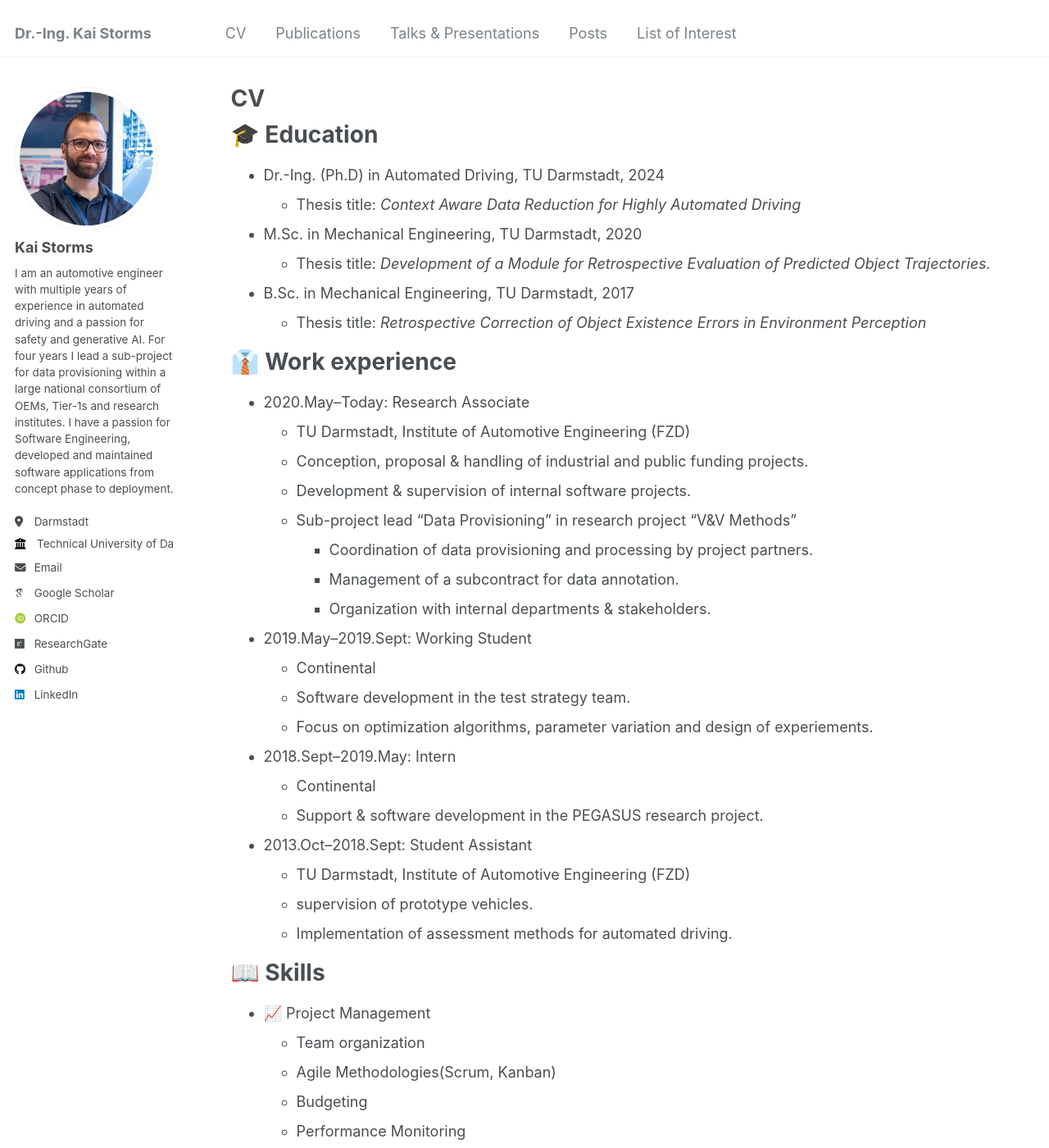
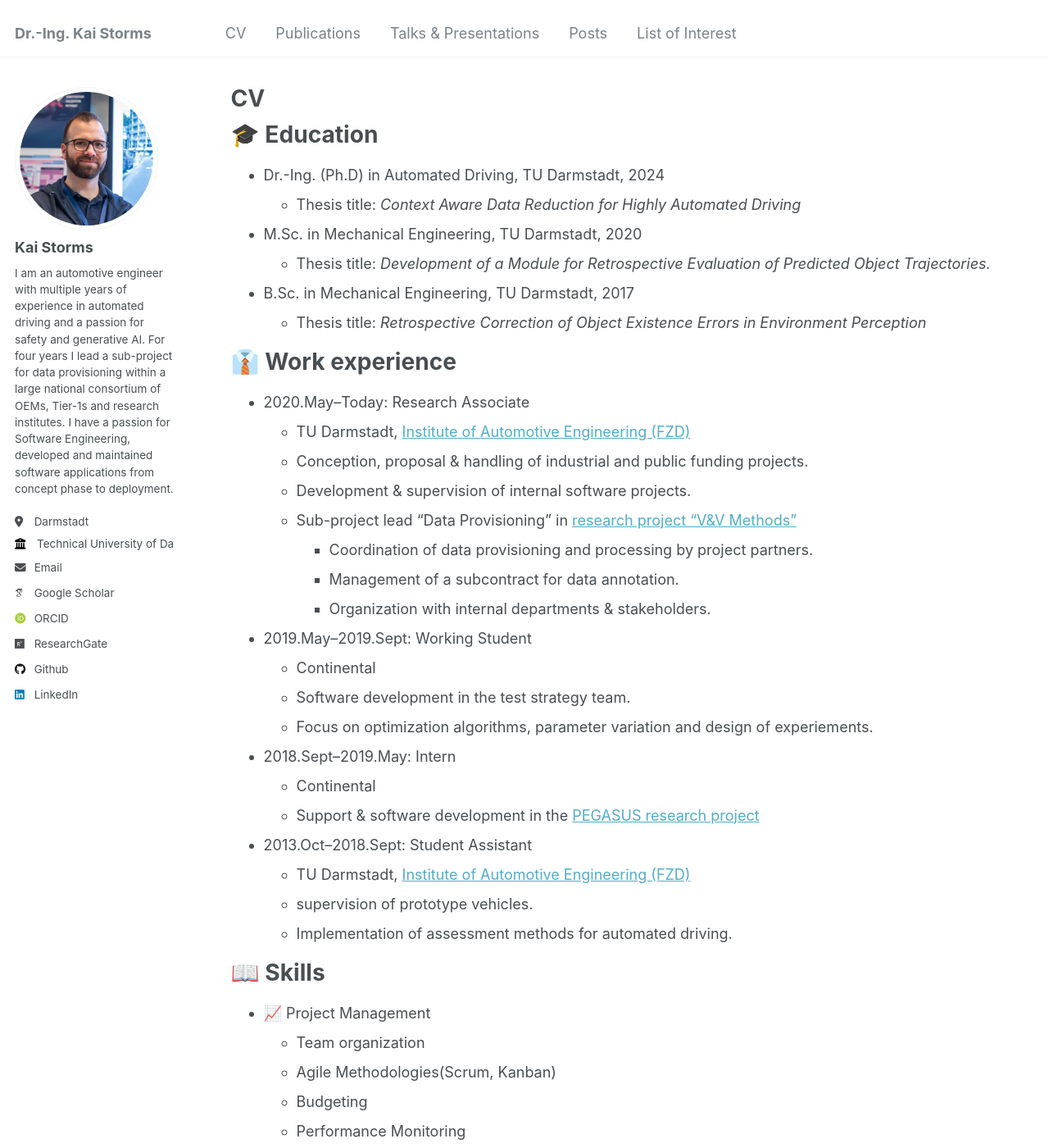
Before and after one commit to kai-storms/kai-storms.github.io, a Jekyll site: the page built from _pages/cv.md, in a window 1280 px wide and 1400 px high. Shown: the whole window at 82% size. Built offline with Jekyll 4.4.1, drawn with Linux system fonts in a browser that asks for light colours; some web fonts are replaced; some of the changed lines change nothing that is shown.

Commit message:
update cv

```diff
--- a/_pages/cv.md
+++ b/_pages/cv.md
@@ -21,10 +21,10 @@ redirect_from:
 👔 Work experience
 ======
 * 2020.May–Today: Research Associate
-  * TU Darmstadt, Institute of Automotive Engineering (FZD)
+  * TU Darmstadt, [Institute of Automotive Engineering (FZD)](https://www.fzd.tu-darmstadt.de)
   * Conception, proposal & handling of industrial and public funding projects.
   * Development & supervision of internal software projects.
-  * Sub-project lead "Data Provisioning" in research project "V&V Methods"
+  * Sub-project lead "Data Provisioning" in [research project "V&V Methods"](https://www.vvm-projekt.de/en/)
     * Coordination of data provisioning and processing by project partners.
     * Management of a subcontract for data annotation.
     * Organization with internal departments & stakeholders.
@@ -36,10 +36,10 @@ redirect_from:
 
 * 2018.Sept–2019.May: Intern
   * Continental
-  * Support & software development in the PEGASUS research project.
+  * Support & software development in the [PEGASUS research project](https://www.pegasusprojekt.de/en/)
 
 * 2013.Oct–2018.Sept: Student Assistant
-  * TU Darmstadt, Institute of Automotive Engineering (FZD)
+  * TU Darmstadt, [Institute of Automotive Engineering (FZD)](https://www.fzd.tu-darmstadt.de)
   * supervision of prototype vehicles.
   * Implementation of assessment methods for automated driving.
 
```
